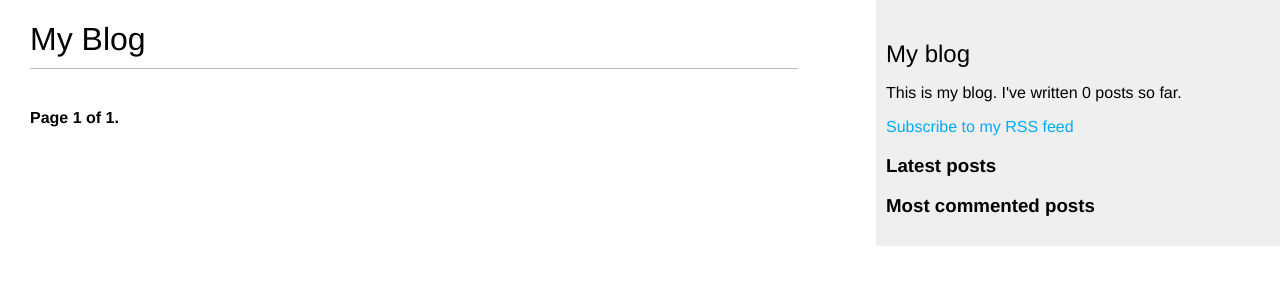
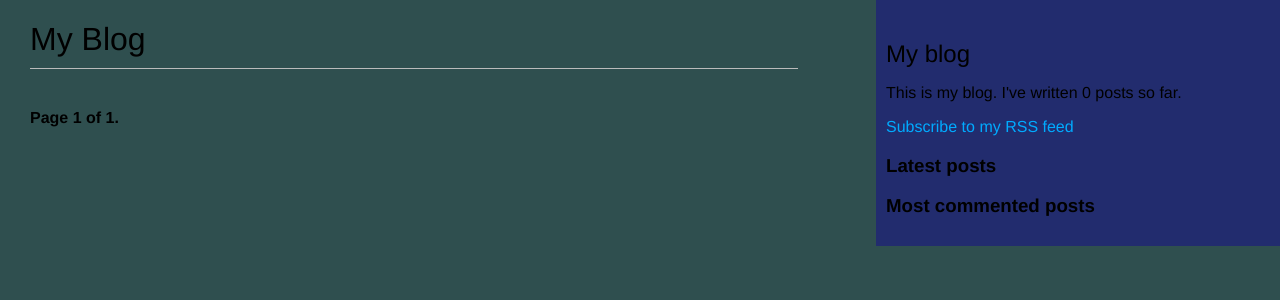
Before and after one commit to nggweb/future, a Django app: page /blog/ in a window 1280 px wide. Shown: the top 300 px of the page. Run offline with Django 4.2, Linux system fonts and the light colour scheme; data that the repository does not hold is empty; parts of the project's set-up code (start-up, migrations or seed data) failed here and were passed over.

Commit message:
working blog, solid background

```diff
--- a/static/css/blog.css
+++ b/static/css/blog.css
@@ -30,7 +30,7 @@ h2 {
     float: right;
     width: 30%;
     padding: 10px;
-    background: #efefef;
+    background: #1d1d7caf;
     height: 100%;
 }
 
--- a/templates/blog/base.html
+++ b/templates/blog/base.html
@@ -6,7 +6,7 @@
   <title>{% block title %}{% endblock %}</title>
   <link href="{% static "css/blog.css" %}" rel="stylesheet">
 </head>
-<body>
+<body style = "background-color:DarkSlateGray;">
   <div id="content">
     {% block content %}
     {% endblock %}
--- a/templates/blog/post/list.html
+++ b/templates/blog/post/list.html
@@ -9,6 +9,7 @@
     <h2>Posts tagged with "{{ tag.name }}"</h2>
   {% endif %}
   {% for post in posts %}
+
       <h2>
         <a href="{{ post.get_absolute_url }}">
           {{ post.title }}
@@ -27,6 +28,7 @@
         Published {{ post.publish }} by {{ post.author }}
       </p>
     {{ post.body|markdown|truncatewords_html:30 }}
+
   {% endfor %}
   {% include "pagination.html" with page=posts %}
 {% endblock %}
```
Lines whose indentation alone changed are shown as unchanged.
